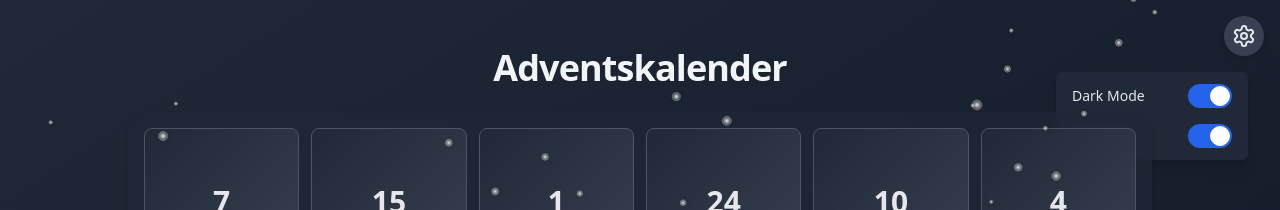
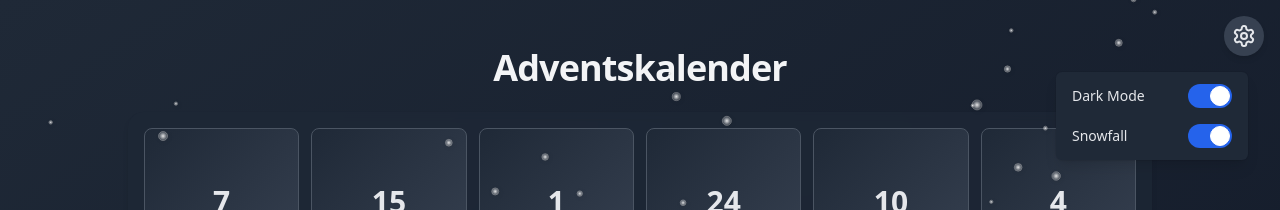
Before and after one commit to richard-zi/advent, a React (Create React App) app in the folder frontend/adventskalender/: page / in a window 1280 px wide. Both pictures are taken after a click on the button 1244 px from the left and 36 px from the top of the page. Shown: the top 210 px of the page. Built offline with nearby package versions, Linux system fonts and the light colour scheme; no server answers.

Commit message:
fix settings

```diff
--- a/frontend/adventskalender/src/components/AdventCalendar.js
+++ b/frontend/adventskalender/src/components/AdventCalendar.js
@@ -8,6 +8,7 @@ import AlertMessage from './AlertMessage';
 import axios from 'axios';
 
 const AdventCalendar = () => {
+  //localStorage.clear() // Für Debuggingzwecke
   const [openDoors, setOpenDoors] = useState(() => {
     const saved = localStorage.getItem('openDoors');
     return saved ? JSON.parse(saved) : {};
@@ -18,14 +19,15 @@ const AdventCalendar = () => {
   const [showAlert, setShowAlert] = useState(false);
   const [darkMode, setDarkMode] = useState(() => {
     const saved = localStorage.getItem('darkMode');
-    return saved !== null ? JSON.parse(saved) : true;
+    return saved !== null ? JSON.parse(saved) : true; // Default to true
   });
   const [snowfall, setSnowfall] = useState(() => {
     const saved = localStorage.getItem('snowfall');
-    return saved !== null ? JSON.parse(saved) : true;
+    return saved !== null ? JSON.parse(saved) : true; // Default to true
   });
   const settingsRef = useRef(null);
 
+  // Predefined order of doors
   const doorOrder = [
     7, 15, 1, 24, 10, 4, 18, 12, 3, 22,
     9, 20, 6, 17, 2, 13, 5, 23, 11, 16,
@@ -106,17 +108,25 @@ const AdventCalendar = () => {
   };
 
   return (
-    <div className={`min-h-screen bg-gradient-to-br ${darkMode ? 'from-gray-800 to-gray-900' : 'from-gray-50 to-gray-100'} flex flex-col items-center pt-4 sm:pt-8 md:pt-12 p-2 sm:p-4 relative transition-colors duration-300`}>
+    <div className={`min-h-screen bg-gradient-to-br ${
+      darkMode ? 'from-gray-800 to-gray-900' : 'from-gray-50 to-gray-100'
+    } flex flex-col items-center pt-4 sm:pt-8 md:pt-12 p-2 sm:p-4 relative transition-colors duration-300`}>
       <Snowfall isActive={snowfall} />
+
+      {/* Alert Message */}
       <AlertMessage
         isVisible={showAlert}
         onClose={() => setShowAlert(false)}
         darkMode={darkMode}
       />
-      <div ref={settingsRef} className="absolute top-4 right-4">
+
+      {/* Settings Button and Modal with high z-index */}
+      <div ref={settingsRef} className="fixed top-4 right-4 z-[100]">
         <button
           onClick={toggleSettings}
-          className={`p-2 ${darkMode ? 'bg-gray-700 hover:bg-gray-600' : 'bg-white hover:bg-gray-100'} rounded-full shadow-md transition-colors duration-200`}
+          className={`p-2 ${
+            darkMode ? 'bg-gray-700 hover:bg-gray-600' : 'bg-white hover:bg-gray-100'
+          } rounded-full shadow-md transition-colors duration-200`}
         >
           <Settings size={24} className={darkMode ? 'text-gray-200' : 'text-gray-800'} />
         </button>
@@ -128,10 +138,18 @@ const AdventCalendar = () => {
           toggleSnowfall={toggleSnowfall}
         />
       </div>
-      <h1 className={`text-2xl sm:text-3xl md:text-4xl font-bold text-center mb-4 sm:mb-6 ${darkMode ? 'text-gray-100' : 'text-gray-800'} tracking-tight transition-colors duration-300`}>
+
+      {/* Main Calendar Content */}
+      <div className="relative z-0 w-full flex flex-col items-center">
+        <h1 className={`text-2xl sm:text-3xl md:text-4xl font-bold text-center mb-4 sm:mb-6 ${
+          darkMode ? 'text-gray-100' : 'text-gray-800'
+        } tracking-tight transition-colors duration-300`}>
           Adventskalender
         </h1>
-      <div className={`w-full max-w-xs sm:max-w-2xl md:max-w-4xl lg:max-w-5xl p-2 sm:p-4 ${darkMode ? 'bg-gray-800 bg-opacity-70' : 'bg-white bg-opacity-70'} backdrop-filter backdrop-blur-sm rounded-2xl shadow-md transition-colors duration-300`}>
+
+        <div className={`w-full max-w-xs sm:max-w-2xl md:max-w-4xl lg:max-w-5xl p-2 sm:p-4 ${
+          darkMode ? 'bg-gray-800 bg-opacity-70' : 'bg-white bg-opacity-70'
+        } backdrop-filter backdrop-blur-sm rounded-2xl shadow-md transition-colors duration-300`}>
           <div className="grid grid-cols-3 sm:grid-cols-4 md:grid-cols-6 gap-2 sm:gap-3">
             {doorOrder.map((day) => (
               <CalendarDoor
@@ -145,6 +163,9 @@ const AdventCalendar = () => {
             ))}
           </div>
         </div>
+      </div>
+
+      {/* Content Popup */}
       <ContentPopup
         isOpen={!!selectedContent}
         onClose={handleClosePopup}
--- a/frontend/adventskalender/src/components/SettingsModal.js
+++ b/frontend/adventskalender/src/components/SettingsModal.js
@@ -4,7 +4,14 @@ const SettingsModal = ({ isOpen, darkMode, toggleDarkMode, snowfall, toggleSnowf
   if (!isOpen) return null;
 
   return (
-    <div className={`absolute top-14 right-4 w-48 ${darkMode ? 'bg-gray-800' : 'bg-white'} rounded-md shadow-lg py-1 ring-1 ring-black ring-opacity-5 focus:outline-none`}>
+    <div className={`
+      absolute top-14 right-4 w-48
+      ${darkMode ? 'bg-gray-800' : 'bg-white'}
+      rounded-md shadow-lg py-1
+      ring-1 ring-black ring-opacity-5
+      focus:outline-none
+      z-[150]
+    `}>
       <div className="px-4 py-2 text-sm space-y-4">
         <div className="flex items-center justify-between">
           <span className={`font-medium ${darkMode ? 'text-gray-200' : 'text-gray-700'}`}>Dark Mode</span>
```
Lines whose indentation alone changed are shown as unchanged.
